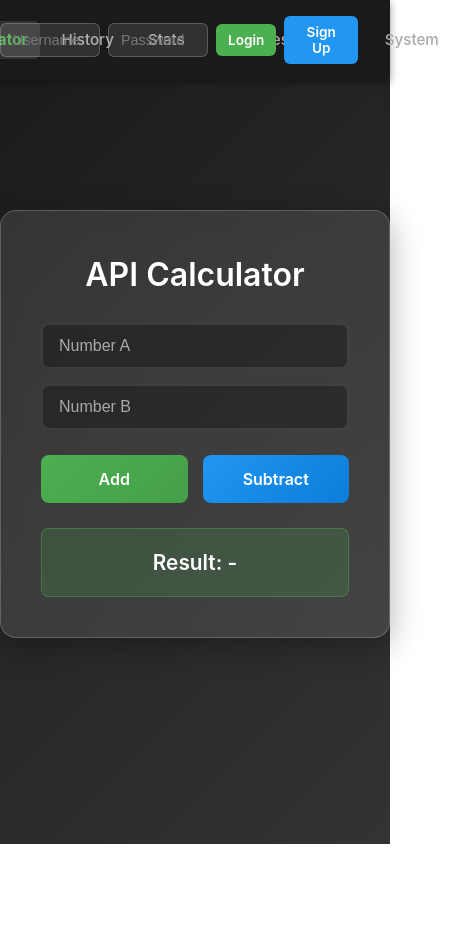
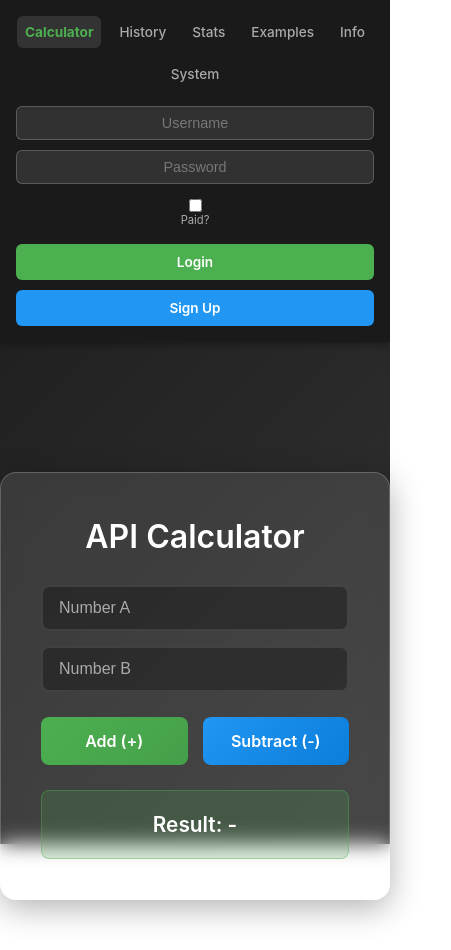
Before and after one commit to MarcusPFF/sp3_calculator_frontend, a React (Vite) app: page / in a window 390 px wide. Shown: the whole page, 451 px wide, since content can reach past the window. Before the commit the page ends 844 px from the top, so only its background shows below. Built offline with nearby package versions, Linux system fonts and the light colour scheme.

Commit message:
stage 4 done

```diff
--- a/src/App.jsx
+++ b/src/App.jsx
@@ -12,8 +12,7 @@ import facade from "./apiFacade";
 import "./App.css";
 
 function App() {
-
-const [loggedIn, setLoggedIn] = useState(facade.loggedIn());
+  const [loggedIn, setLoggedIn] = useState(facade.loggedIn());
 
   return (
     <BrowserRouter>
@@ -22,13 +21,12 @@ const [loggedIn, setLoggedIn] = useState(facade.loggedIn());
 
         <div className="page-content">
           <Routes>
-            <Route path="/" element={<Calculator />} />
+            <Route path="/" element={<Calculator loggedIn={loggedIn} />} />{" "}
             <Route path="/info" element={<Information />} />
             <Route path="/examples" element={<ApiExamples />} />
             <Route path="/calculations" element={<CalculationHistory />} />
             <Route path="/healthcheck" element={<Healthcheck />} />
             <Route path="/stats" element={<Stats />} />
-
             <Route path="*" element={<NotFound />} />
           </Routes>
         </div>
--- a/src/apiFacade.js
+++ b/src/apiFacade.js
@@ -20,7 +20,8 @@ const login = (user, password) => {
   });
   return fetch(BASE_URL + LOGIN_ENDPOINT, options)
     .then(handleHttpErrors)
-    .then((data) => { setToken(data.token);
+    .then((data) => {
+      setToken(data.token);
     });
 };
 
@@ -60,7 +61,6 @@ const logout = () => {
   localStorage.removeItem("jwtToken");
 };
 
-
 const getUserNameAndRoles = () => {
     const token = getToken();
     if (token != null) {
@@ -68,9 +68,8 @@ const getUserNameAndRoles = () => {
             const payloadBase64 = token.split('.')[1];
             const decodedClaims = JSON.parse(window.atob(payloadBase64));
 
-            const roles = decodedClaims.roles;
-
-            const username = decodedClaims.username || decodedClaims.sub || decodedClaims.name;
+            const roles = decodedClaims.role;
+            const username = decodedClaims.username;
 
             return [username, roles];
         } catch (e) {
@@ -81,20 +80,18 @@ const getUserNameAndRoles = () => {
     return ["", ""];
 }
 
-    // const hasUserAccess = (neededRole, loggedIn) => {
-    //     const roles = getUserNameAndRoles().split(',')
-    //     return loggedIn && roles.includes(neededRole)
-    // }
+// const hasUserAccess = (neededRole, loggedIn) => {
+//     const roles = getUserNameAndRoles().split(',')
+//     return loggedIn && roles.includes(neededRole)
+// }
 
-const register = (user, password) => {
+const register = (user, password, role) => {
   const options = makeOptions("POST", false, {
     username: user,
     password: password,
-    role: "GUEST"
+    role: role,
   });
-
-  return fetch(BASE_URL + "auth/register", options)
-    .then(handleHttpErrors);
+  return fetch(BASE_URL + "auth/register", options).then(handleHttpErrors);
 };
 
 const facade = {
@@ -106,8 +103,7 @@ const facade = {
   logout,
   fetchData,
   getUserNameAndRoles,
-  register
+  register,
 };
 
-
 export default facade;
--- a/src/components/calculator/Buttons.jsx
+++ b/src/components/calculator/Buttons.jsx
@@ -1,18 +1,36 @@
 import styles from "./Calculator.module.css";
 
-const Buttons = ({ doCalculation }) => {
+const Buttons = ({ doCalculation, isAdmin }) => {
   return (
     <div className={styles.buttonSection}>
       <button className={styles.addBtn} onClick={() => doCalculation("add")}>
-        Add
+        Add (+)
       </button>
 
       <button
         className={styles.subBtn}
         onClick={() => doCalculation("subtract")}
       >
-        Subtract
+        Subtract (-)
       </button>
+
+      {isAdmin && (
+        <>
+          <button
+            className={styles.mulBtn}
+            onClick={() => doCalculation("multiply")}
+          >
+            Multiply (x)
+          </button>
+
+          <button
+            className={styles.divBtn}
+            onClick={() => doCalculation("divide")}
+          >
+            Divide (÷)
+          </button>
+        </>
+      )}
     </div>
   );
 };
--- a/src/components/calculator/Calculator.jsx
+++ b/src/components/calculator/Calculator.jsx
@@ -1,20 +1,32 @@
-import { useState } from "react";
+import { useState, useEffect } from "react";
 import Inputs from "./Inputs";
 import Buttons from "./Buttons";
 import styles from "./Calculator.module.css";
 import facade from "../../apiFacade";
 
-const Calculator = () => {
+const Calculator = ({ loggedIn }) => {
   const [num1, setNum1] = useState("");
   const [num2, setNum2] = useState("");
   const [result, setResult] = useState(null);
+  const [isAdmin, setIsAdmin] = useState(false);
+
+  useEffect(() => {
+    setIsAdmin(false);
+
+    if (facade.loggedIn()) {
+      const [, role] = facade.getUserNameAndRoles();
+
+      if (role === "ADMIN") {
+        setIsAdmin(true);
+      }
+    }
+  }, [loggedIn]);
 
   const handleCalculate = async (operation) => {
     try {
       if (!num1 || !num2) return alert("Enter numbers!");
 
       const body = { num1: Number(num1), num2: Number(num2) };
-
       const options = facade.makeOptions("POST", true, body);
 
       const response = await fetch(
@@ -22,15 +34,13 @@ const Calculator = () => {
         options
       );
 
-      if (!response.ok) {
-        throw new Error("Calculation failed or Unauthorized");
-      }
+      if (!response.ok) throw new Error("Unauthorized");
 
       const data = await response.json();
       setResult(data.result);
     } catch (error) {
       console.error(error);
-      setResult("Error");
+      setResult("Error / Unauthorized");
     }
   };
 
@@ -38,9 +48,11 @@ const Calculator = () => {
     <div className={styles.card}>
       <h2>API Calculator</h2>
 
+      {isAdmin && <div className={styles.proBadge}> PAID USER ACTIVE</div>}
+
       <Inputs num1={num1} setNum1={setNum1} num2={num2} setNum2={setNum2} />
 
-      <Buttons doCalculation={handleCalculate} />
+      <Buttons doCalculation={handleCalculate} isAdmin={isAdmin} />
 
       <div className={styles.result}>
         Result: {result !== null ? result : "-"}
--- a/src/components/calculator/Calculator.module.css
+++ b/src/components/calculator/Calculator.module.css
@@ -32,11 +32,9 @@
   margin-bottom: 25px;
 }
 
-
 .input {
   padding: 12px 16px;
   font-size: 1rem;
-
 
   background-color: rgba(0, 0, 0, 0.3);
   border: 2px solid rgba(255, 255, 255, 0.1);
@@ -97,13 +95,11 @@
   background: linear-gradient(135deg, #2196f3, #0b7dda);
 }
 
-
 .result {
   margin-top: 25px;
   color: white;
   font-weight: 600;
   font-size: 1.3rem;
-
 
   background: rgba(76, 175, 80, 0.2);
   border: 1px solid rgba(76, 175, 80, 0.4);
@@ -112,3 +108,60 @@
   border-radius: 8px;
   transition: all 0.3s ease;
 }
+
+.buttonSection {
+  display: grid;
+  grid-template-columns: 1fr 1fr; /* 2 columns grid looks better for 4 buttons */
+  gap: 15px;
+  width: 100%;
+}
+
+.addBtn,
+.subBtn,
+.mulBtn,
+.divBtn {
+  padding: 14px 16px;
+  font-size: 1rem;
+  font-weight: 600;
+  cursor: pointer;
+  color: white;
+  border: none;
+  border-radius: 8px;
+  transition: all 0.3s ease;
+  width: 100%;
+}
+
+.addBtn {
+  background: linear-gradient(135deg, #4caf50, #45a049);
+}
+.subBtn {
+  background: linear-gradient(135deg, #2196f3, #0b7dda);
+}
+
+.mulBtn {
+  background: linear-gradient(135deg, #ff9800, #f57c00);
+}
+.divBtn {
+  background: linear-gradient(135deg, #9c27b0, #7b1fa2);
+}
+
+.addBtn:hover,
+.subBtn:hover,
+.mulBtn:hover,
+.divBtn:hover {
+  transform: translateY(-2px);
+  filter: brightness(1.1);
+  box-shadow: 0 4px 12px rgba(0, 0, 0, 0.3);
+}
+
+.proBadge {
+  background: gold;
+  color: #000;
+  font-weight: 800;
+  font-size: 0.7rem;
+  padding: 4px 8px;
+  border-radius: 10px;
+  display: inline-block;
+  margin-bottom: 15px;
+  letter-spacing: 1px;
+}
--- a/src/components/header/Header.jsx
+++ b/src/components/header/Header.jsx
@@ -1,4 +1,4 @@
-import { useEffect, useState } from "react";
+import { useState, useEffect } from "react";
 import { NavLink, useNavigate } from "react-router";
 import facade from "../../apiFacade";
 import styles from "./Header.module.css";
@@ -10,14 +10,16 @@ const Header = ({ loggedIn, setLoggedIn }) => {
     username: "",
     password: "",
   });
+
+  const [isPaidSignup, setIsPaidSignup] = useState(false);
+  const [secretCode, setSecretCode] = useState("");
+
   const [error, setError] = useState("");
 
   useEffect(() => {
     let timer;
     if (error) {
-      timer = setTimeout(() => {
-        setError("");
-      }, 5000);
+      timer = setTimeout(() => setError(""), 5000);
     }
     return () => clearTimeout(timer);
   }, [error]);
@@ -26,6 +28,8 @@ const Header = ({ loggedIn, setLoggedIn }) => {
     facade.logout();
     setLoggedIn(false);
     setCredentials({ username: "", password: "" });
+    setIsPaidSignup(false);
+    setSecretCode("");
     navigate("/");
   };
 
@@ -36,7 +40,6 @@ const Header = ({ loggedIn, setLoggedIn }) => {
   const performLogin = async (evt) => {
     evt.preventDefault();
     setError("");
-
     try {
       await facade.login(credentials.username, credentials.password);
       setLoggedIn(true);
@@ -51,8 +54,18 @@ const Header = ({ loggedIn, setLoggedIn }) => {
     evt.preventDefault();
     setError("");
 
+    let role = "GUEST";
+    if (isPaidSignup) {
+      if (secretCode === "exam2026") {
+        role = "ADMIN";
+      } else {
+        setError("Wrong Secret Code!");
+        return;
+      }
+    }
+
     try {
-      await facade.register(credentials.username, credentials.password);
+      await facade.register(credentials.username, credentials.password, role);
       await facade.login(credentials.username, credentials.password);
       setLoggedIn(true);
       navigate("/");
@@ -69,9 +82,11 @@ const Header = ({ loggedIn, setLoggedIn }) => {
   let username = "";
   if (loggedIn) {
     try {
-      username = facade.getUserNameAndRoles()[0];
+      const token = facade.getToken();
+      const payload = JSON.parse(window.atob(token.split(".")[1]));
+      username = payload.username || payload.sub || payload.name;
     } catch (e) {
-      console.error(e);
+      console.error("Could not decode token", e);
     }
   }
 
@@ -147,6 +162,27 @@ const Header = ({ loggedIn, setLoggedIn }) => {
               value={credentials.password}
             />
 
+            <div className={styles.paidToggle}>
+              <label className={styles.checkboxLabel}>
+                <input
+                  type="checkbox"
+                  checked={isPaidSignup}
+                  onChange={(e) => setIsPaidSignup(e.target.checked)}
+                />
+                <span className={styles.tooltip}>Paid?</span>
+              </label>
+            </div>
+
+            {isPaidSignup && (
+              <input
+                className={`${styles.input} ${styles.secretInput}`}
+                placeholder="Code"
+                type="password"
+                value={secretCode}
+                onChange={(e) => setSecretCode(e.target.value)}
+              />
+            )}
+
             <button onClick={performLogin} className={styles.loginBtn}>
               Login
             </button>
--- a/src/components/header/Header.module.css
+++ b/src/components/header/Header.module.css
@@ -9,7 +9,6 @@
   box-shadow: 0 2px 8px rgba(0, 0, 0, 0.4);
   padding: 0 2rem;
   box-sizing: border-box;
-
 
   display: flex;
   align-items: center;
@@ -45,7 +44,6 @@
   font-weight: bold;
   font-size: 0.95rem;
 }
-
 
 .authSection {
   display: flex;
@@ -114,7 +112,8 @@
   color: #777;
 }
 
-.loginBtn, .signupBtn {
+.loginBtn,
+.signupBtn {
   padding: 8px 12px;
   border-radius: 6px;
   border: none;
@@ -134,7 +133,8 @@
   color: white;
 }
 
-.loginBtn:hover, .signupBtn:hover {
+.loginBtn:hover,
+.signupBtn:hover {
   filter: brightness(1.1);
   transform: translateY(-1px);
 }
@@ -149,3 +149,97 @@
   padding: 2px 6px;
   border-radius: 4px;
 }
+
+.paidToggle {
+  display: flex;
+  align-items: center;
+  margin: 0 5px;
+}
+
+.checkboxLabel {
+  display: flex;
+  flex-direction: column;
+  align-items: center;
+  cursor: pointer;
+  font-size: 0.7rem;
+  color: #aaa;
+}
+
+.checkboxLabel input {
+  cursor: pointer;
+}
+
+.secretInput {
+  width: 60px !important;
+  border-color: gold !important;
+  color: gold !important;
+}
+
+.secretInput::placeholder {
+  color: #b8860b;
+}
+
+@media (max-width: 1350px) {
+  .header {
+    justify-content: space-between;
+    position: relative;
+  }
+
+  .authSection {
+    position: static;
+    height: auto;
+    min-width: auto;
+  }
+
+  .link,
+  .active {
+    font-size: 0.85rem;
+    padding: 6px 8px;
+  }
+}
+
+@media (max-width: 850px) {
+  .header {
+    height: auto;
+    flex-direction: column;
+    padding: 1rem;
+    gap: 15px;
+  }
+
+  .nav {
+    flex-wrap: wrap;
+    justify-content: center;
+    width: 100%;
+  }
+
+  .authSection {
+    width: 100%;
+    justify-content: center;
+  }
+
+  .loginForm {
+    flex-direction: column;
+    width: 100%;
+    gap: 10px;
+  }
+
+  .input {
+    width: 100%;
+    text-align: center;
+  }
+
+  .loginBtn,
+  .signupBtn {
+    width: 100%;
+    padding: 10px;
+  }
+
+  .paidToggle {
+    margin: 5px 0;
+  }
+
+  .loggedInBox {
+    flex-direction: column;
+    gap: 10px;
+  }
+}
```
